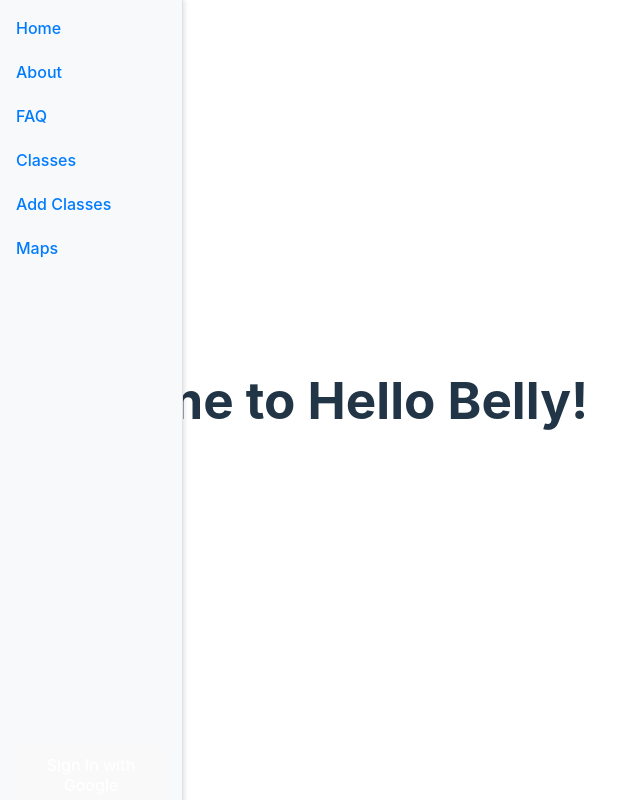
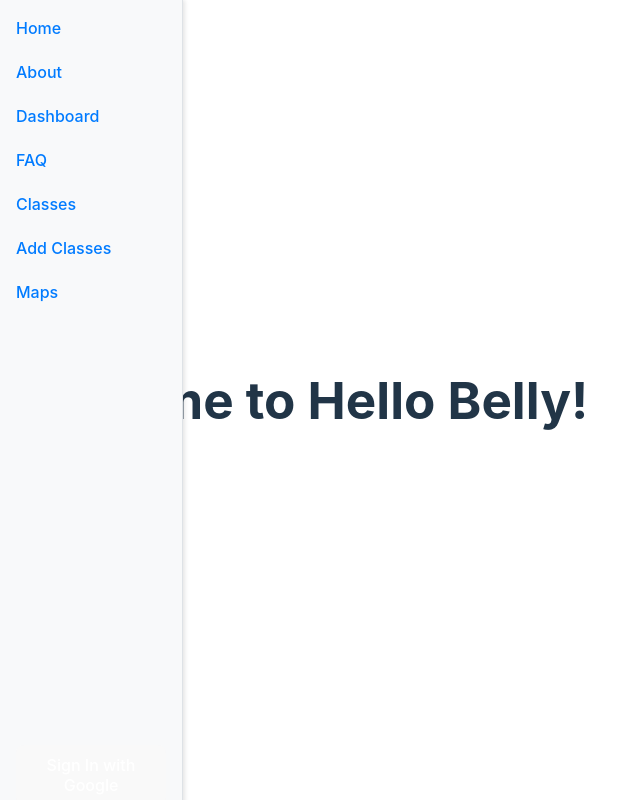
Before and after one commit to Tso297/Hello-Belly-React, a React (Vite) app: page / in a window 1280 px wide. Shown: the whole page, without its empty margins (0-640 px from the left). Built offline with nearby package versions, Linux system fonts and the light colour scheme; no server answers.

Commit message:
added dash

```diff
--- a/src/components/Navbar.jsx
+++ b/src/components/Navbar.jsx
@@ -39,6 +39,9 @@ const Navbar = () => {
         </Link>
         <Link className="navbar-link" to="/about">
           About
+        </Link>
+        <Link className="navbar-link" to="/Dashboard">
+          Dashboard
         </Link>
         <Link className="navbar-link" to="/FAQ">
           FAQ
```
